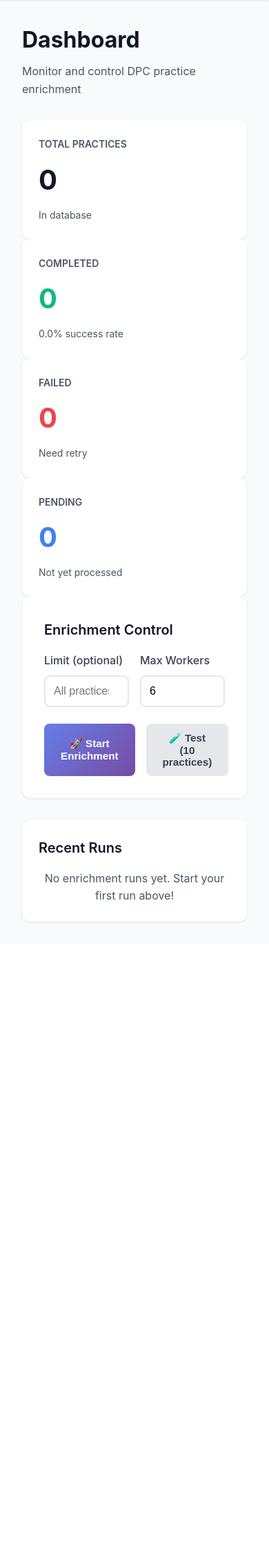
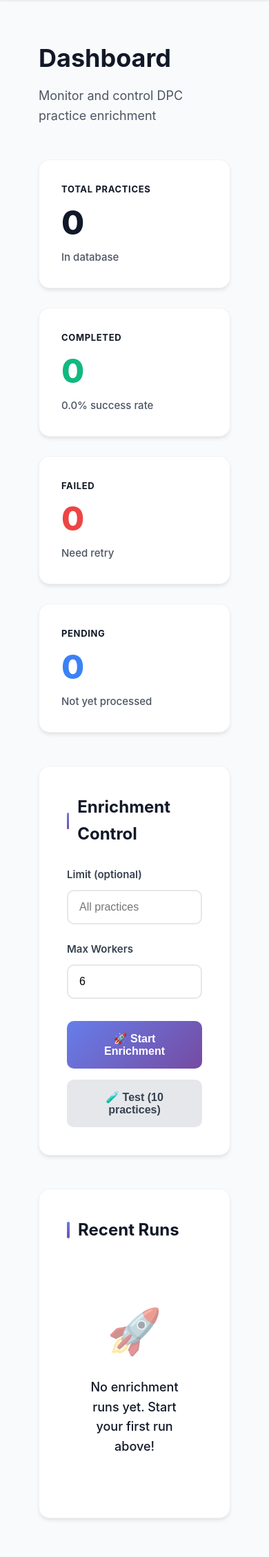
Before and after one commit to mezmer90/dpc-enrichment-v2, a Flask app: page / in a window 390 px wide; the page is wider, and only the part inside the window is pictured. Shown: the part 109-2366 px from the top of that part at 69% size. Before the commit the page ends 1447 px from the top of that part, so only its background shows below. Run offline with Flask 3, Linux system fonts and the light colour scheme; the visitor is signed in with stand-in values (Sample User, id 1).

Commit message:
Redesign dashboard with improved spacing and visual hierarchy
IMPROVEMENTS:

1. Enhanced Spacing
   - Increased container padding from 2rem to 2.5rem
   - Larger gaps between sections (3rem margins)
   - More generous card padding (2rem → 2.5rem)
   - Better breathing room throughout

2. Visual Hierarchy
   - Section titles with gradient accent bar
   - Larger, bolder stat values (3rem font)
   - Better typography scale
   - Improved color contrast

3. Card Design
   - Softer, more modern shadows
   - Subtle borders for depth
   - 16px border radius (more rounded)
   - Hover effects with lift animation

4. Better Forms
   - Larger input padding (0.875rem)
   - Focus states with ring shadow
   - Improved label typography

5. Improved Layouts
   - Better grid gaps (1.75rem)
   - Responsive grid improvements
   - Mobile-friendly with stacked layout

6. Enhanced Run Status
   - Gradient backgrounds for status indicators
   - Thicker left border accent (5px)
   - Better visual feedback

7. Empty States
   - Large icon with opacity
   - Better centered text
   - More inviting design

RESULT:
- Modern, professional appearance
- Excellent readability
- Clear visual separation
- Better user experience

🤖 Generated with [Claude Code](https://claude.com/claude-code)

Co-Authored-By: Claude Sonnet 4.5 <noreply@anthropic.com>

```diff
--- a/webapp/templates/dashboard.html
+++ b/webapp/templates/dashboard.html
@@ -4,113 +4,209 @@
 
 {% block extra_styles %}
 <style>
+    /* Enhanced spacing and layout */
+    .dashboard-container {
+        max-width: 1400px;
+        margin: 0 auto;
+        padding: 2.5rem;
+    }
+
+    .page-header {
+        margin-bottom: 3rem;
+    }
+
+    .page-title {
+        font-size: 2.25rem;
+        font-weight: 700;
+        color: var(--gray-900);
+        margin-bottom: 0.75rem;
+    }
+
+    .page-subtitle {
+        color: var(--gray-600);
+        font-size: 1.125rem;
+    }
+
+    /* Statistics Grid */
     .stats-grid {
         display: grid;
-        grid-template-columns: repeat(auto-fit, minmax(250px, 1fr));
-        gap: 1.5rem;
-        margin-bottom: 2rem;
+        grid-template-columns: repeat(auto-fit, minmax(280px, 1fr));
+        gap: 1.75rem;
+        margin-bottom: 3rem;
     }
 
     .stat-card {
         background: white;
-        border-radius: 12px;
-        padding: 1.5rem;
-        box-shadow: 0 1px 3px rgba(0, 0, 0, 0.1);
+        border-radius: 16px;
+        padding: 2rem;
+        box-shadow: 0 4px 6px -1px rgba(0, 0, 0, 0.08), 0 2px 4px -1px rgba(0, 0, 0, 0.04);
+        transition: all 0.3s ease;
+        border: 1px solid rgba(0, 0, 0, 0.05);
+    }
+
+    .stat-card:hover {
+        transform: translateY(-4px);
+        box-shadow: 0 12px 24px -4px rgba(0, 0, 0, 0.12), 0 8px 12px -4px rgba(0, 0, 0, 0.08);
     }
 
     .stat-label {
-        font-size: 0.875rem;
-        color: var(--gray-600);
+        font-size: 0.8125rem;
+        color: var(--gray-500);
         text-transform: uppercase;
-        font-weight: 600;
-        margin-bottom: 0.5rem;
+        font-weight: 700;
+        letter-spacing: 0.05em;
+        margin-bottom: 0.875rem;
     }
 
     .stat-value {
-        font-size: 2.5rem;
-        font-weight: 700;
+        font-size: 3rem;
+        font-weight: 800;
         color: var(--gray-900);
+        line-height: 1;
+        margin-bottom: 0.75rem;
     }
 
     .stat-meta {
-        font-size: 0.875rem;
+        font-size: 0.9375rem;
         color: var(--gray-600);
-        margin-top: 0.5rem;
+        margin-top: 0.875rem;
+        font-weight: 500;
     }
 
+    /* Control Panel */
     .control-panel {
         background: white;
-        border-radius: 12px;
-        padding: 2rem;
-        box-shadow: 0 1px 3px rgba(0, 0, 0, 0.1);
-        margin-bottom: 2rem;
+        border-radius: 16px;
+        padding: 2.5rem;
+        box-shadow: 0 4px 6px -1px rgba(0, 0, 0, 0.08), 0 2px 4px -1px rgba(0, 0, 0, 0.04);
+        margin-bottom: 3rem;
+        border: 1px solid rgba(0, 0, 0, 0.05);
     }
 
-    .control-buttons {
+    .section-title {
+        font-size: 1.5rem;
+        font-weight: 700;
+        color: var(--gray-900);
+        margin-bottom: 1.75rem;
         display: flex;
-        gap: 1rem;
-        margin-top: 1.5rem;
+        align-items: center;
+        gap: 0.75rem;
     }
 
-    .control-buttons button {
-        flex: 1;
+    .section-title::before {
+        content: '';
+        width: 4px;
+        height: 24px;
+        background: linear-gradient(135deg, var(--primary) 0%, var(--secondary) 100%);
+        border-radius: 2px;
     }
 
     .form-row {
         display: grid;
         grid-template-columns: 1fr 1fr;
-        gap: 1rem;
-        margin-bottom: 1rem;
+        gap: 1.5rem;
+        margin-bottom: 1.75rem;
     }
 
     .form-group label {
         display: block;
-        margin-bottom: 0.5rem;
+        margin-bottom: 0.625rem;
         color: var(--gray-700);
-        font-weight: 500;
+        font-weight: 600;
+        font-size: 0.9375rem;
     }
 
     .form-group input,
     .form-group select {
         width: 100%;
-        padding: 0.75rem;
+        padding: 0.875rem 1rem;
         border: 2px solid var(--gray-200);
-        border-radius: 8px;
+        border-radius: 10px;
         font-size: 1rem;
+        transition: all 0.2s;
+        background: white;
     }
 
     .form-group input:focus,
     .form-group select:focus {
         outline: none;
         border-color: var(--primary);
+        box-shadow: 0 0 0 3px rgba(102, 126, 234, 0.1);
     }
 
+    .control-buttons {
+        display: grid;
+        grid-template-columns: repeat(auto-fit, minmax(200px, 1fr));
+        gap: 1rem;
+        margin-top: 2rem;
+    }
+
+    .control-buttons button,
+    .control-buttons a {
+        padding: 1rem 1.5rem;
+        font-size: 1rem;
+        display: flex;
+        align-items: center;
+        justify-content: center;
+        gap: 0.5rem;
+        border-radius: 10px;
+        font-weight: 600;
+        transition: all 0.2s;
+        text-decoration: none;
+    }
+
+    /* Current Run Status */
     .run-status {
-        padding: 1rem;
-        border-radius: 8px;
-        margin-bottom: 1rem;
+        padding: 1.5rem;
+        border-radius: 12px;
+        margin-bottom: 1.75rem;
+        border-left: 5px solid;
     }
 
     .run-status.running {
-        background: #dbeafe;
-        border-left: 4px solid var(--info);
+        background: linear-gradient(135deg, #dbeafe 0%, #f0f9ff 100%);
+        border-color: var(--info);
     }
 
     .run-status.paused {
-        background: #fef3c7;
-        border-left: 4px solid var(--warning);
+        background: linear-gradient(135deg, #fef3c7 0%, #fffbeb 100%);
+        border-color: var(--warning);
     }
 
+    .run-status-header {
+        font-size: 1.125rem;
+        font-weight: 700;
+        color: var(--gray-900);
+        margin-bottom: 0.75rem;
+        display: flex;
+        align-items: center;
+        gap: 0.75rem;
+    }
+
+    .run-status-meta {
+        font-size: 0.9375rem;
+        color: var(--gray-700);
+        font-weight: 500;
+    }
+
+    /* Recent Runs */
     .recent-runs {
         background: white;
-        border-radius: 12px;
-        padding: 1.5rem;
-        box-shadow: 0 1px 3px rgba(0, 0, 0, 0.1);
+        border-radius: 16px;
+        padding: 2.5rem;
+        box-shadow: 0 4px 6px -1px rgba(0, 0, 0, 0.08), 0 2px 4px -1px rgba(0, 0, 0, 0.04);
+        border: 1px solid rgba(0, 0, 0, 0.05);
     }
 
     .run-item {
-        padding: 1rem;
-        border-bottom: 1px solid var(--gray-200);
+        padding: 1.5rem;
+        border-bottom: 2px solid var(--gray-100);
+        transition: all 0.2s;
+    }
+
+    .run-item:hover {
+        background: var(--gray-50);
+        border-radius: 10px;
     }
 
     .run-item:last-child {
@@ -121,19 +217,74 @@
         display: flex;
         justify-content: space-between;
         align-items: center;
-        margin-bottom: 0.5rem;
+        margin-bottom: 1rem;
+    }
+
+    .run-id {
+        font-size: 1.125rem;
+        font-weight: 700;
+        color: var(--gray-900);
     }
 
     .run-stats {
         display: flex;
+        flex-wrap: wrap;
         gap: 1.5rem;
-        font-size: 0.875rem;
+        font-size: 0.9375rem;
         color: var(--gray-600);
+        font-weight: 500;
+    }
+
+    .run-stats span {
+        display: flex;
+        align-items: center;
+        gap: 0.375rem;
+    }
+
+    .empty-state {
+        text-align: center;
+        padding: 3rem 2rem;
+        color: var(--gray-500);
+    }
+
+    .empty-state-icon {
+        font-size: 4rem;
+        margin-bottom: 1rem;
+        opacity: 0.5;
+    }
+
+    .empty-state-text {
+        font-size: 1.125rem;
+        font-weight: 500;
+    }
+
+    @media (max-width: 768px) {
+        .dashboard-container {
+            padding: 1.5rem;
+        }
+
+        .stats-grid {
+            grid-template-columns: 1fr;
+        }
+
+        .form-row {
+            grid-template-columns: 1fr;
+        }
+
+        .control-buttons {
+            grid-template-columns: 1fr;
+        }
+
+        .run-stats {
+            flex-direction: column;
+            gap: 0.75rem;
+        }
     }
 </style>
 {% endblock %}
 
 {% block content %}
+<div class="dashboard-container">
     <div class="page-header">
         <h1 class="page-title">Dashboard</h1>
         <p class="page-subtitle">Monitor and control DPC practice enrichment</p>
@@ -168,18 +319,20 @@
 
     <!-- Enrichment Control Panel -->
     <div class="control-panel">
-    <h2 class="card-header">Enrichment Control</h2>
+        <h2 class="section-title">Enrichment Control</h2>
 
         {% if current_run %}
             <div class="run-status {{ current_run.status }}">
-            <strong>Run #{{ current_run.id }}</strong> -
+                <div class="run-status-header">
                     {% if current_run.status == 'running' %}
-                <span style="color: var(--info);">🔄 Running...</span>
+                        🔄 Run #{{ current_run.id }} - Running
                     {% elif current_run.status == 'paused' %}
-                <span style="color: var(--warning);">⏸️ Paused</span>
+                        ⏸️ Run #{{ current_run.id }} - Paused
                     {% endif %}
-            <br>
-            <small>{{ current_run.successful }}/{{ current_run.total_practices }} completed ({{ "%.1f"|format(current_run.success_rate) }}%)</small>
+                </div>
+                <div class="run-status-meta">
+                    {{ current_run.successful }}/{{ current_run.total_practices }} completed ({{ "%.1f"|format(current_run.success_rate) }}%)
+                </div>
             </div>
 
             <div class="control-buttons">
@@ -197,7 +350,7 @@
                 <div class="form-row">
                     <div class="form-group">
                         <label for="limit">Limit (optional)</label>
-                    <input type="number" id="limit" name="limit" placeholder="All practices">
+                        <input type="number" id="limit" name="limit" placeholder="All practices" min="1">
                     </div>
                     <div class="form-group">
                         <label for="max_workers">Max Workers</label>
@@ -215,13 +368,13 @@
 
     <!-- Recent Runs -->
     <div class="recent-runs">
-    <h2 class="card-header">Recent Runs</h2>
+        <h2 class="section-title">Recent Runs</h2>
 
         {% if recent_runs %}
             {% for run in recent_runs %}
                 <div class="run-item">
                     <div class="run-header">
-                    <strong>Run #{{ run.id }}</strong>
+                        <span class="run-id">Run #{{ run.id }}</span>
                         <span class="badge badge-{{ 'success' if run.status == 'completed' else 'warning' if run.status == 'running' else 'danger' }}">
                             {{ run.status }}
                         </span>
@@ -235,8 +388,12 @@
                 </div>
             {% endfor %}
         {% else %}
-        <p class="text-muted text-center">No enrichment runs yet. Start your first run above!</p>
+            <div class="empty-state">
+                <div class="empty-state-icon">🚀</div>
+                <div class="empty-state-text">No enrichment runs yet. Start your first run above!</div>
+            </div>
         {% endif %}
+    </div>
 </div>
 {% endblock %}
 
```
Lines whose indentation alone changed are shown as unchanged.
